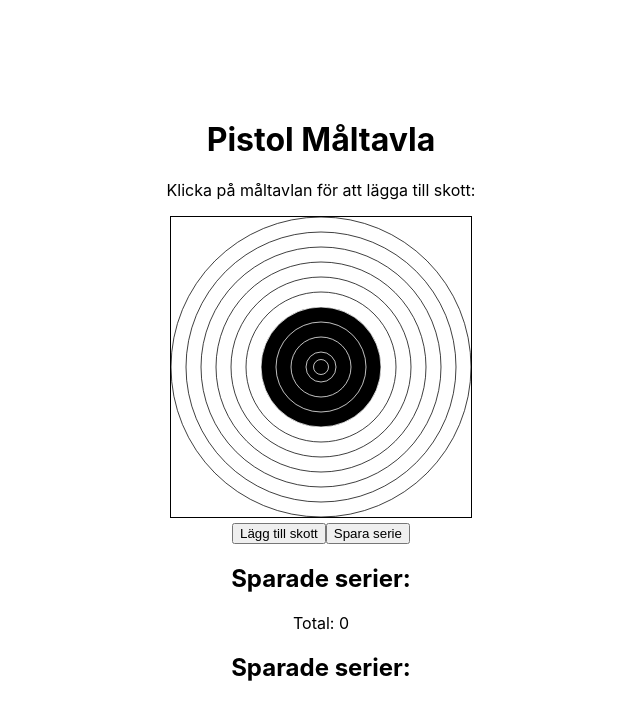
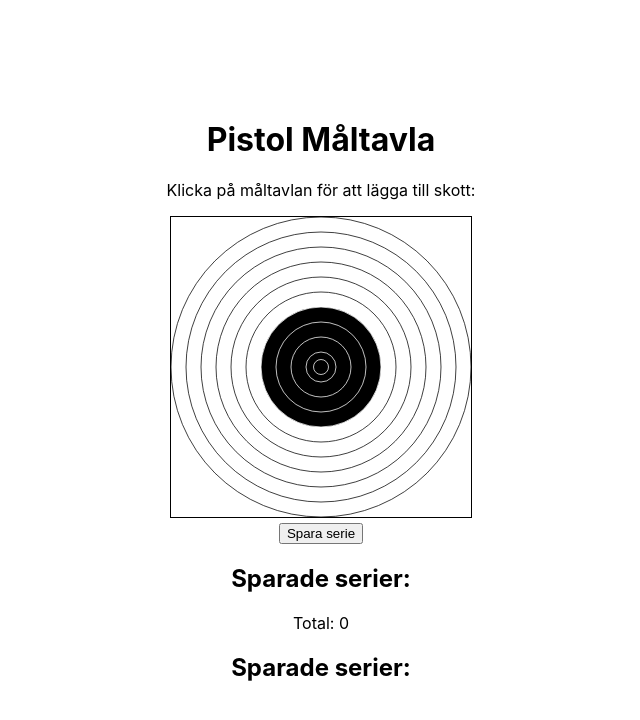
Before and after one commit to JackaLSWE/Targetpoint, a React (Create React App) app: page / in a window 1280 px wide. Shown: the top 720 px of the page, without its empty margins (319-959 px from the left). Built offline with nearby package versions, Linux system fonts and the light colour scheme.

Commit message:
Automatic adding shot on clicking on target

```diff
--- a/src/SkottLaggTill.js
+++ b/src/SkottLaggTill.js
@@ -55,7 +55,7 @@ const SkottLaggTill = ({ onSparaSerie }) => {
 export default SkottLaggTill; */
 // SkottLaggTill.js
 
-import React, { useState } from 'react';
+import React, { useState, useEffect } from 'react';
 
 const SkottLaggTill = ({ onSparaSerie }) => {
   const [skottSerie, setSkottSerie] = useState([]);
@@ -73,13 +73,16 @@ const SkottLaggTill = ({ onSparaSerie }) => {
   };
 
 
+
   const handleOnClick = (event) => {
-    const { offsetX, offsetY } = event.nativeEvent;
-    setSkott({ x: offsetX, y: offsetY });
-  };
+    //const { offsetX, offsetY } = event.nativeEvent;
+    const svg = event.target.ownerSVGElement;
+  const point = svg.createSVGPoint();
+  point.x = event.clientX;
+  point.y = event.clientY;
+  const { x, y } = point.matrixTransform(svg.getScreenCTM().inverse());
 
-  const handleLaggTillSkott = () => {
-    const distance = Math.sqrt((skott.x - 150) ** 2 + (skott.y - 150) ** 2);
+    const distance = Math.sqrt((x - 150) ** 2 + (y - 150) ** 2);
     const ringNumber = calculateRing(distance);
     let score = 0;
 
@@ -121,7 +124,7 @@ const SkottLaggTill = ({ onSparaSerie }) => {
       score = 0;
     }
 
-    setSkottSerie([...skottSerie, { x: skott.x, y: skott.y, ring: score }]);
+    setSkottSerie(prevSkottSerie =>[...skottSerie, { x: x, y: y, ring: score }]);
     setSkott({ x: 0, y: 0 }); // Återställer för nästa skott
   };
 
@@ -187,7 +190,7 @@ const SkottLaggTill = ({ onSparaSerie }) => {
         ))}
       </svg>
       <br />
-      <button onClick={handleLaggTillSkott}>Lägg till skott</button>
+
       <button onClick={handleSparaSerie}>Spara serie</button>
       <h2>Sparade serier:</h2>
       <ul>
```
